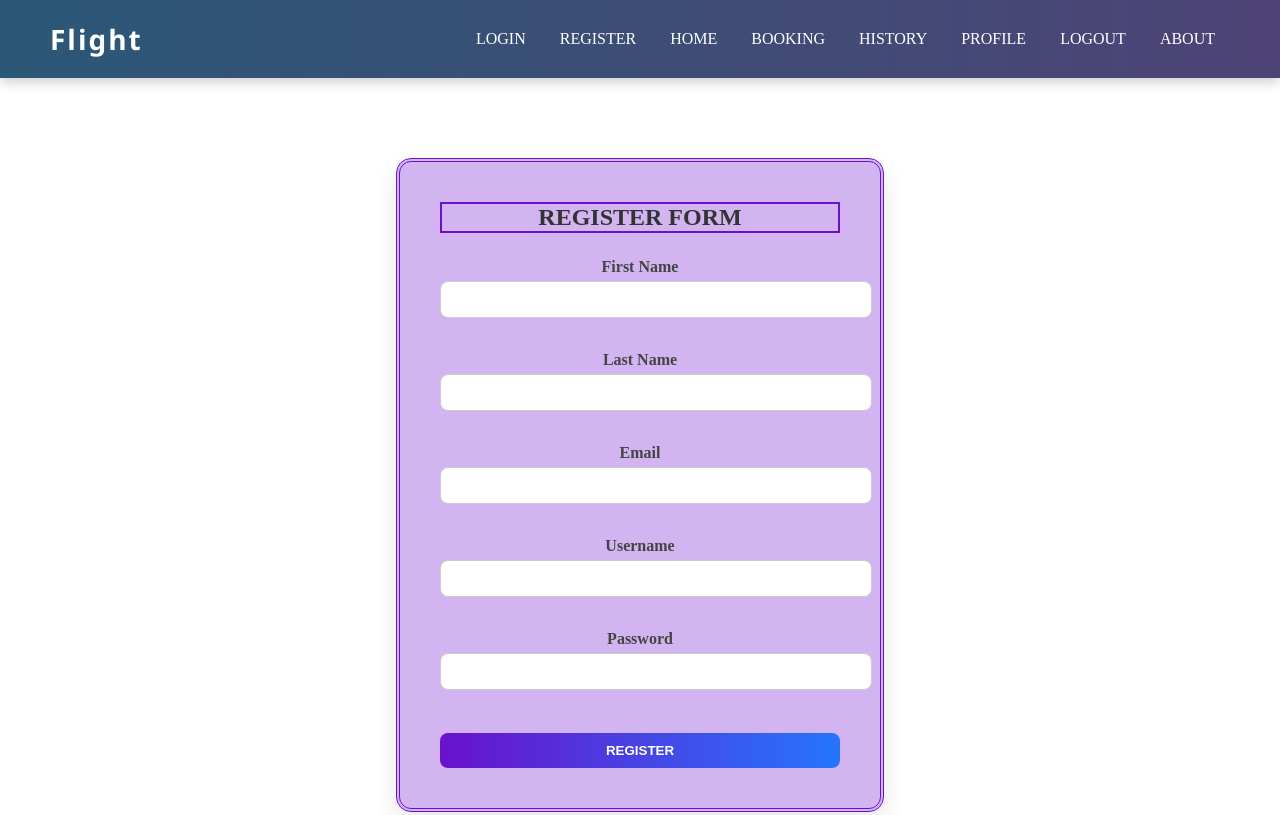
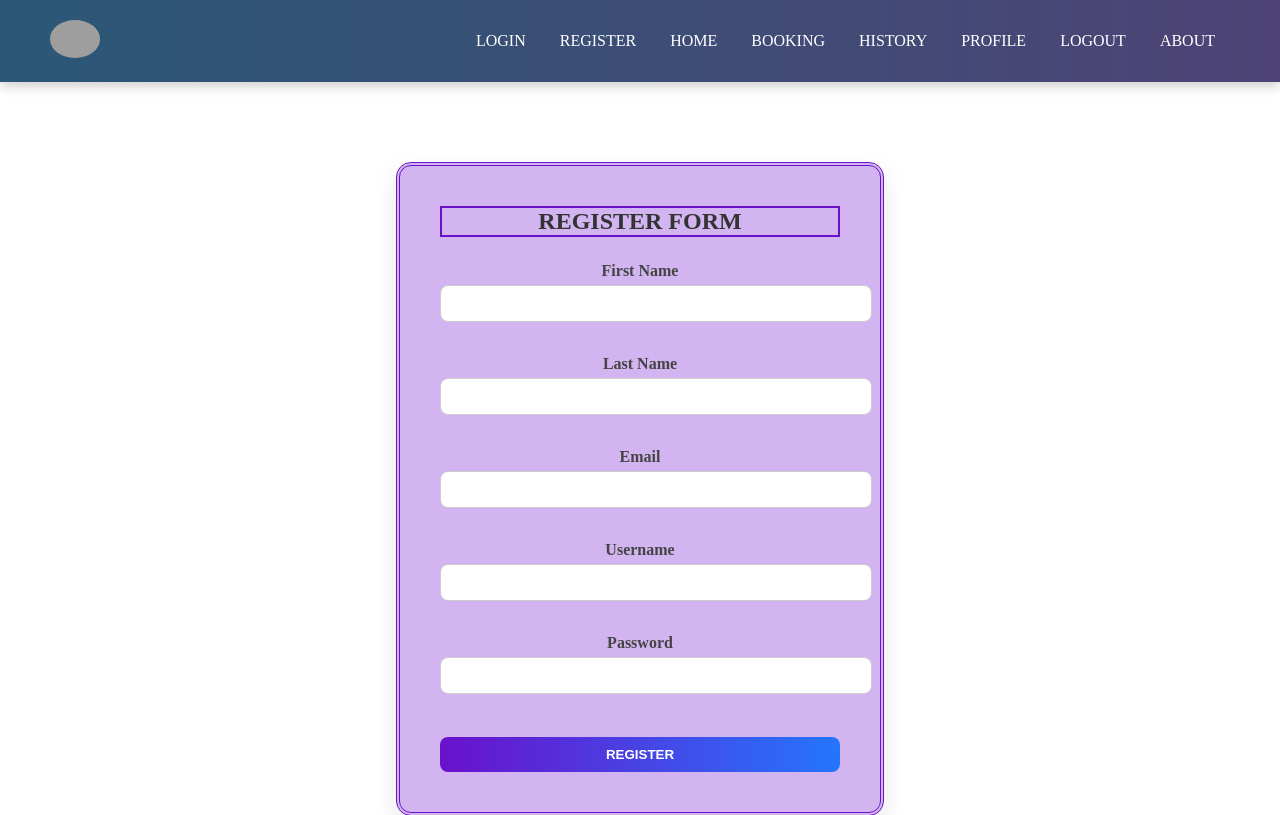
Before and after one commit to Preetimallick28/django_auth, a Django app: page /register/ in a window 1280 px wide. Shown: the top 815 px of the page. Run offline with Django 5.2, Linux system fonts and the light colour scheme; grey boxes are pictures that could not be loaded.

Commit message:
username_chane1

```diff
--- a/templates/nav.html
+++ b/templates/nav.html
@@ -1,6 +1,6 @@
 <nav class="navbar">
   <div class="logo">
-    <h2>Flight</h2>
+    <a href="{% url 'home' %}"><img style="width: 50px; border-radius: 50%;" src="https://cdn.dribbble.com/userupload/22923953/file/original-7989767638d90d40050d24036dd357da.gif"></a>
   </div>
   <div class="nav-links">
     <a href="{% url 'login' %}">LOGIN</a>
--- a/user_auth/templates/register.html
+++ b/user_auth/templates/register.html
@@ -20,11 +20,11 @@
         <button type="submit" class="btn-login">REGISTER</button>
     </form>
     <!-- Show messages -->
-    {% if messages %}
+    <!-- {% if messages %}
         {% for message in messages %}
             <p style="color: red;">{{ message }}</p>
         {% endfor %}
-    {% endif %}
+    {% endif %} -->
     </div>
 </center>
 {% endblock content %}
```
